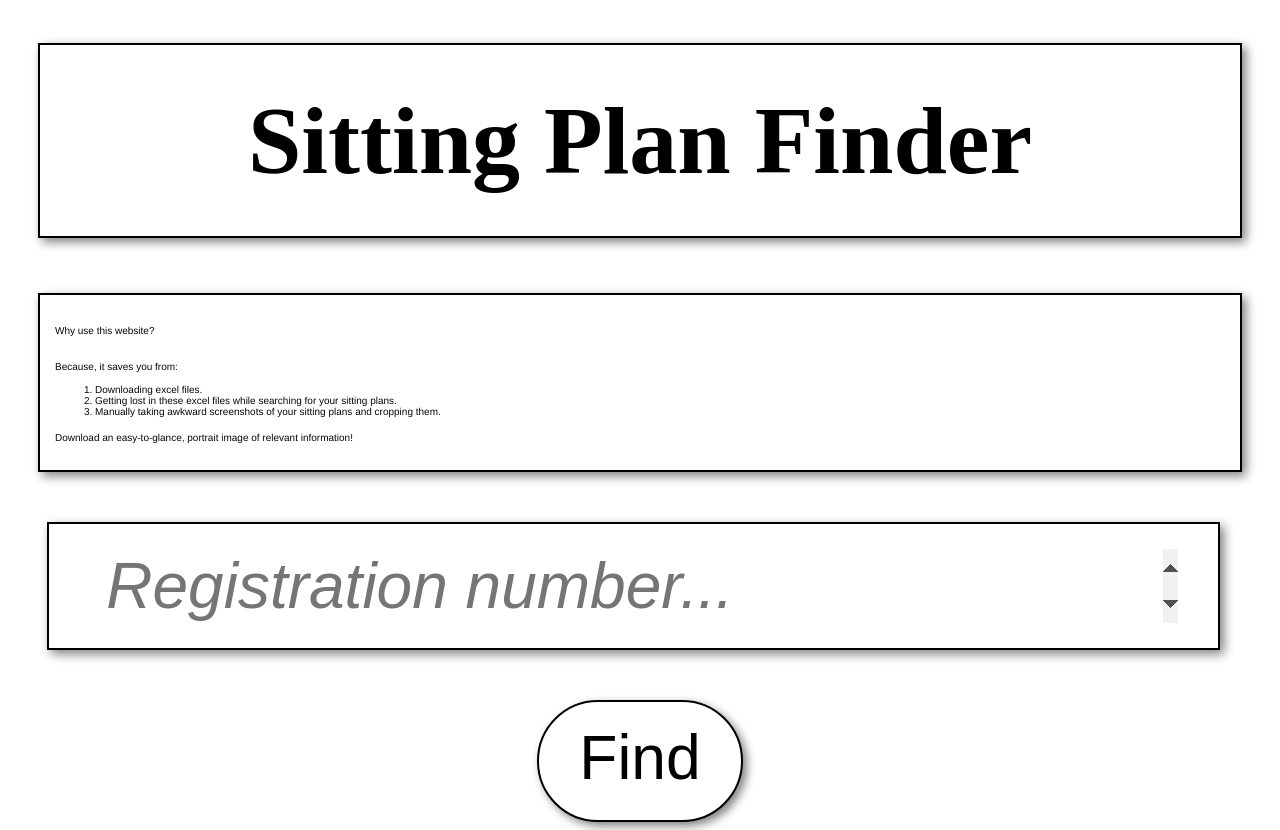
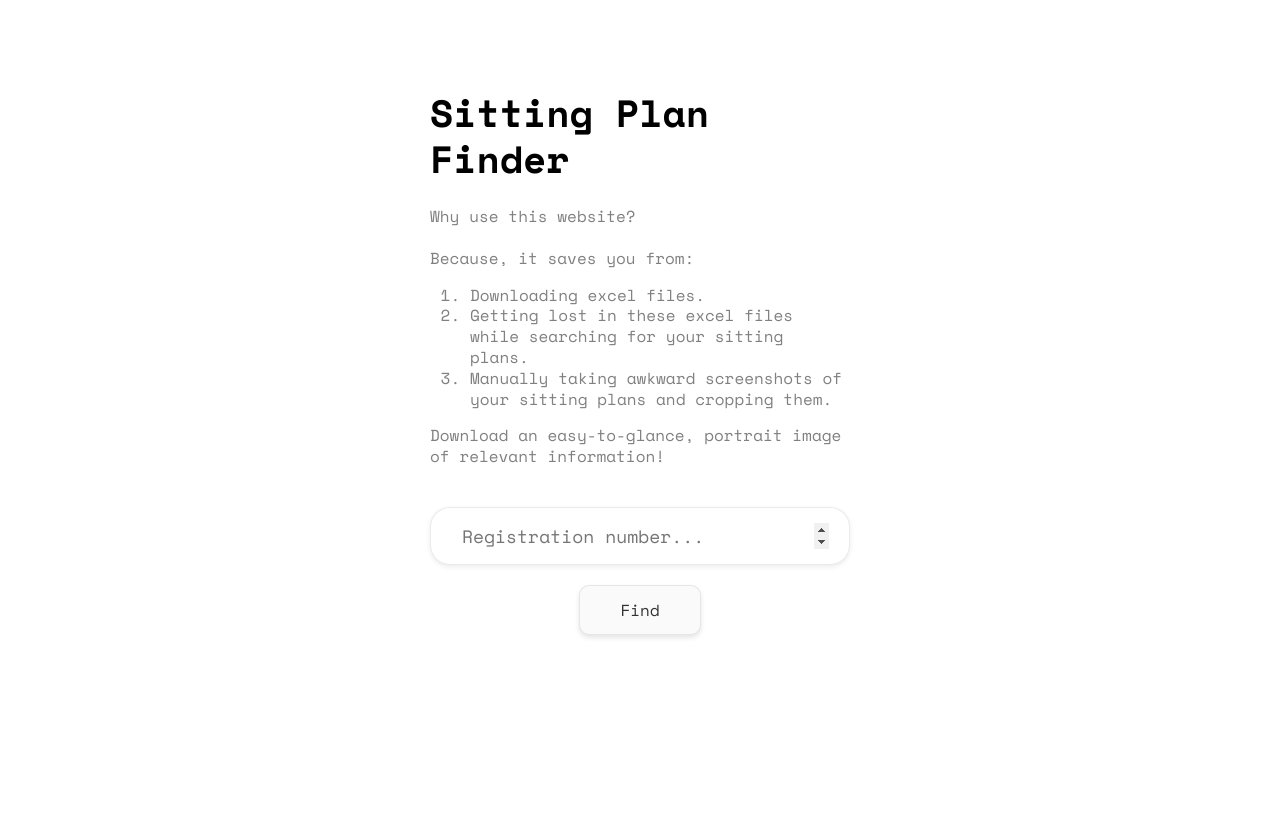
Before and after one commit to salman-farooq-sh/ArrangementsFinder, a plain HTML site: page index.html in a window 1280 px wide. After the commit the page ends 800 px from the top, so only its background shows below. Drawn offline with nearby package versions, Linux system fonts and the light colour scheme.

Commit message:
Design Improvement

```diff
--- a/index.html
+++ b/index.html
@@ -2,7 +2,7 @@
 
 <html>
 <head>
-<!--    <meta name="viewport" content="width=device-width, initial-scale=1.0">-->
+   <meta name="viewport" content="width=device-width, initial-scale=1.0">
 
     <title>Arrangements Finder!</title>
     <script src="https://cdnjs.cloudflare.com/ajax/libs/PapaParse/5.1.0/papaparse.min.js" integrity="sha256-Fh801SO9gqegfUdkDxyzXzIUPWzO/Vatqj8uN+5xcL4=" crossorigin="anonymous"></script>
@@ -26,11 +26,16 @@
 </head>
 
 <body>
-    <div style="text-align: center; padding: 35px 30px 55px;">
-        <div style="padding: 40px 40px; border: 2px black solid; box-shadow: 4px 4px 10px gray;">
-            <label id="website_name">
+
+
+
+    <div class="container">
+
+        <div style="padding: 0 15px;">
+            <div id="website_name">
+
                 Sitting Plan Finder
-            </label>
+
             </div>
         </div>
 
@@ -47,11 +52,11 @@
             </label>
         </div>
 
-    <div style="text-align: center; padding: 0px 34px 0px 20px">
+        <div style="text-align: center; padding: 0 15px;">
             <input id="search_bar" style="display: inline-block" type="number" autofocus placeholder=" Registration number..."><br>
         </div>
 
-    <div style="text-align: center">
+        <div style="text-align: center; padding: 0 15px;">
             <button id="search_button" style="display: inline-block" type="button" onclick="show_arrangements()">Find</button><br>
         </div>
 
@@ -61,7 +66,11 @@
             </label>
         </div>
 
-    <div id="display_area" style="display: none; text-align: center">
+        <div style="height: 50px;">
+
+        </div>
+
+        <div id="display_area" style="display: none; text-align: center;margin: 0 15px !important;">
             <img id="image_frame" src="" width="100%">
             <canvas id="arrangements_display" style="display: none;"></canvas>
         </div>
@@ -72,6 +81,8 @@
             </button>
             <a id="download_anchor" download="arrangements.jpg" href=""></a>
         </div>
+    </div>
+
 
 </body>
 
--- a/styles.css
+++ b/styles.css
@@ -1,54 +1,87 @@
+@import url('https://fonts.googleapis.com/css?family=Space+Mono:400,700&display=swap');
+*{
+    box-sizing: border-box;
+    font-family: inherit;
+}
+body{
+    font-family: "Space Mono", monospace;
+}
+
+
 #website_name {
     font-weight: bold;
-    font-size: 600%;
-    font-family: "PT Mono";
+    font-size: 38px;
+    text-align: left;
+    margin-top: 90px;
+    line-height: 1.2em;
 }
 
 #website_purpose_div {
-    margin: 0px 30px 0px;
+    /* margin: 0px 30px 0px; */
+    padding: 20px;
+    /* border: 1px black solid; */
+    /* box-shadow: 4px 4px 10px gray; */
+    margin-bottom: 15px;
+    line-height: 1.3em;
+}
+#website_purpose {
+    font-size: 16px;
+    color: #808080;
+}
+#search_bar {
+    font-size: 18px;
+    /* font-style: italic; */
+    width: 100%;
 
-    border: 2px black solid;
+
+    padding: 15px 20px;
+
+    border: 1px black solid;
+    border-radius: 15px;
     box-shadow: 4px 4px 10px gray;
+
+
+
+    border-radius: 20px;
+    box-shadow: 0 2px 5px rgba(0,0,0,.08);
+    border: solid 1px rgba(0,0,0,.08);
+    position: relative;
+    z-index: 99;
 }
 
-#website_purpose {
-    font-size: 10px;
-    font-family: "Helvetica Neue";
-    color: #080808;
-}
 
-#search_bar {
-    font-size: 400%;
-    font-style: italic;
-
-    width: 90%;
-
-    margin: 50px 10px 0px;
-    /*margin: 0px 10px 0px;*/
-
-    padding: 25px 40px;
-    /*text-align: center;*/
-
-    border: 2px black solid;
-    /*border-radius: 500px;*/
-    box-shadow: 4px 4px 10px gray;
+#search_bar:hover{
+    border: solid 1px rgba(0,0,0,.1);
+    box-shadow: 0 5px 10px rgba(0,0,0,.1);
 }
 
 #search_button {
-    font-size: 390%;
+    /* font-size: 390%; */
+    font-size: 18px;
 
-    width: fit-content;
-    height: fit-content;
+    /* margin: 50px 10px 0px; */
 
-    margin: 50px 10px 0px;
-
-    padding: 20px 40px 27px;
+    /* padding: 20px 40px 27px; */
+    padding: 10px 30px;
 
     border: 2px black solid;
-    border-radius: 500px;
-    box-shadow: 4px 4px 10px gray;
+    /* border-radius: 500px; */
+    /* box-shadow: 4px 4px 10px gray; */
 
     background-color: white;
+
+
+
+    padding: 12px 40px;
+    background: #FAFAFA;
+    color: rgba(0,0,0,.8);
+    border: solid 1px rgba(0,0,0,.08);
+    border-radius: 10px;
+    outline: none;
+    font-size: 16px;
+    cursor: pointer;
+    box-shadow: 0 3px 5px rgba(0,0,0,.1);
+    margin-top: 20px;
 }
 
 #nothing_found_div {
@@ -60,7 +93,6 @@
 
 #nothing_found {
     font-size: 380%;
-    /*font-family: "Helvetica Neue";*/
 }
 
 #search_button:active, #download_button:active {
@@ -77,20 +109,33 @@
 }
 
 #download_button {
-    font-size: 380%;
+    /* font-size: 390%; */
+    font-size: 18px;
 
-    width: fit-content;
-    height: fit-content;
+    /* margin: 50px 10px 0px; */
 
-    margin: 50px 10px 100px;
-
-    padding: 20px 45px 27px;
+    /* padding: 20px 40px 27px; */
+    padding: 10px 30px;
 
     border: 2px black solid;
-    border-radius: 500px;
-    box-shadow: 4px 4px 10px gray;
+    /* border-radius: 500px; */
+    /* box-shadow: 4px 4px 10px gray; */
 
     background-color: white;
+
+
+
+    padding: 12px 40px;
+    background: #FAFAFA;
+    color: rgba(0,0,0,.8);
+    border: solid 1px rgba(0,0,0,.08);
+    border-radius: 10px;
+    outline: none;
+    font-size: 16px;
+    cursor: pointer;
+    box-shadow: 0 3px 5px rgba(0,0,0,.1);
+    margin-top: 40px;
+    margin-bottom: 80px;
 }
 
 :focus {
@@ -100,3 +145,11 @@
 html {
     scroll-behavior: smooth;
 }
+
+
+
+
+.container{
+    max-width: 450px;
+    margin: auto;
+}
```
Also changed, not shown: 1 other file. Lines whose indentation alone changed are shown as unchanged.
